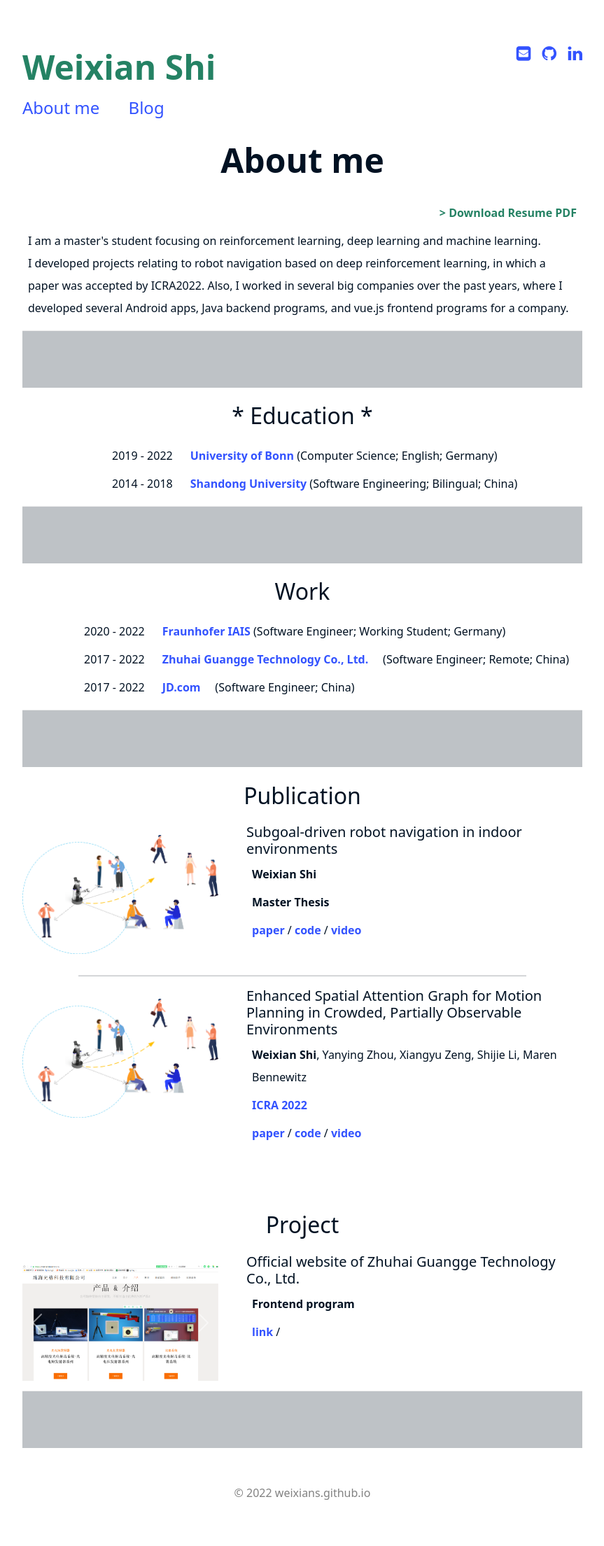
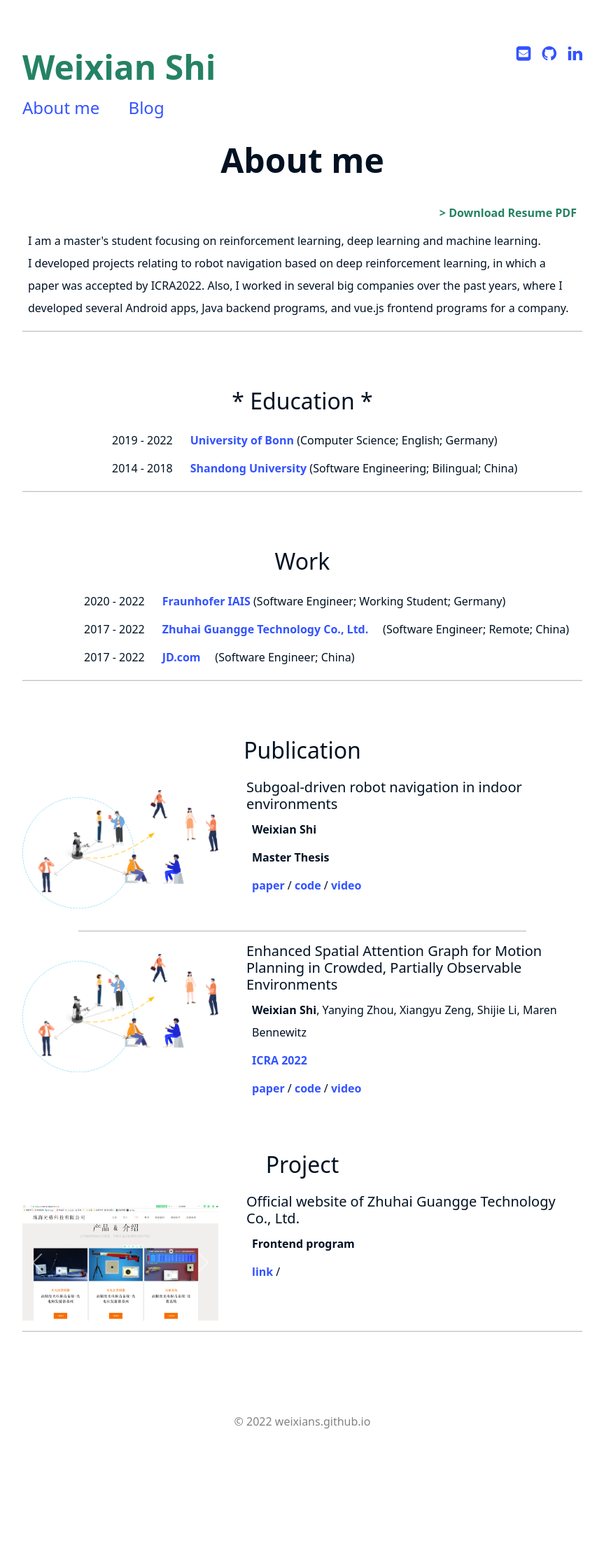
Before and after one commit to weixians/weixians.github.io, a Jekyll site: the page built from about_me.html, in a window 1280 px wide. Shown: the whole page at 70% size, without its empty margins (208-1071 px from the left). Built offline with Jekyll 4.4.1, drawn with Linux system fonts in a browser that asks for light colours; after the commit the page ends 2107 px from its top, so only the background shows below that.

Commit message:
change content

```diff
--- a/about_me.html
+++ b/about_me.html
@@ -16,7 +16,7 @@ subtitle:
         }
 
         hr.category-divider {
-           padding-bottom: 80px;
+           margin-bottom: 80px;
         }
 
         hr.solid {
```
